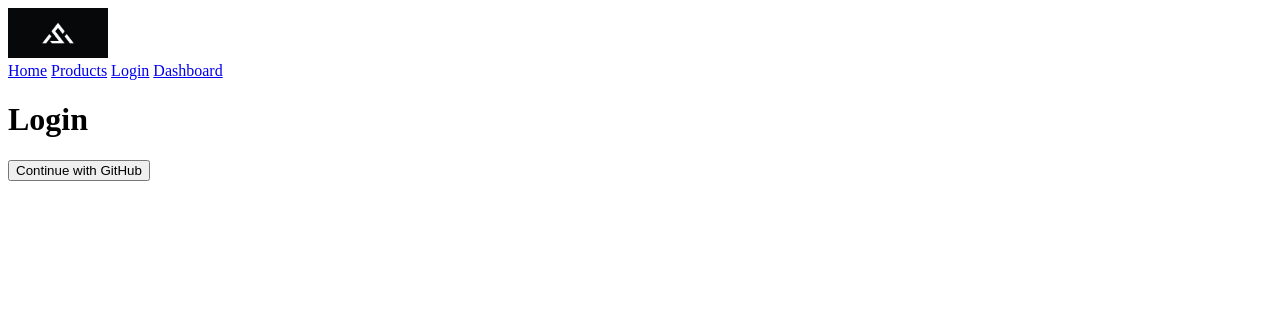
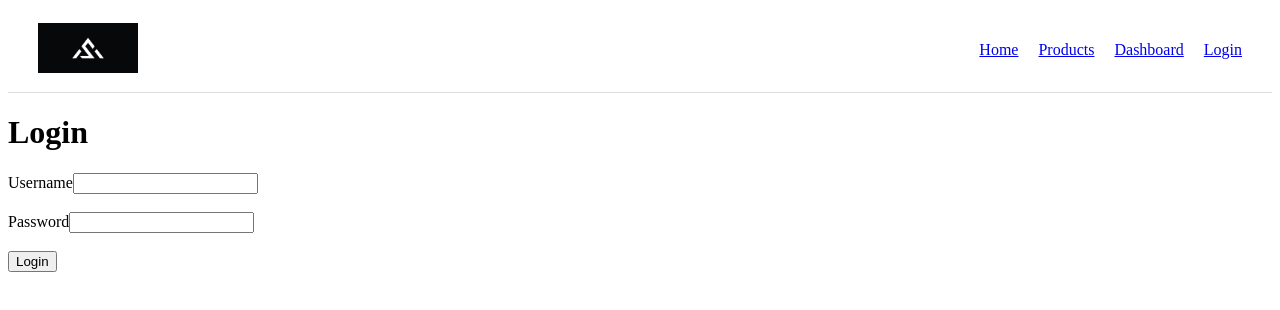
Before and after one commit to Kapil0212/nextjs-routing-task, a Next.js app: page /login in a window 1280 px wide. Shown: the top 310 px of the page. Built offline with nearby package versions, Linux system fonts and the light colour scheme; no server answers.

Commit message:
Add basic login and protect product pages

```diff
--- a/app/layout.js
+++ b/app/layout.js
@@ -1,25 +1,53 @@
 import Image from "next/image";
 import Link from "next/link";
+import { getServerSession } from "next-auth";
+import { authOptions } from "../auth";
 import Providers from "./providers";
+import LogoutButton from "./logout-button";
 
-export default function RootLayout({ children }) {
+export default async function RootLayout({ children }) {
+  const session = await getServerSession(authOptions);
+
   return (
     <html lang="en">
       <body>
         <Providers>
-          <header>
+          <header
+            style={{
+              display: "flex",
+              alignItems: "center",
+              justifyContent: "space-between",
+              padding: "15px 30px",
+              borderBottom: "1px solid #ddd",
+            }}
+          >
+            <div>
               <Image
                 src="/logo.png"
                 alt="Logo"
                 width={100}
                 height={50}
               />
+            </div>
 
-            <nav>
-              <Link href="/">Home</Link>{" "}
-              <Link href="/products">Products</Link>{" "}
-              <Link href="/login">Login</Link>{" "}
+            <nav
+              style={{
+                display: "flex",
+                gap: "20px",
+                alignItems: "center",
+              }}
+            >
+              <Link href="/">Home</Link>
+
+              <Link href="/products">Products</Link>
+
               <Link href="/dashboard">Dashboard</Link>
+
+              {session ? (
+                <LogoutButton />
+              ) : (
+                <Link href="/login">Login</Link>
+              )}
             </nav>
           </header>
 
--- a/app/login/page.js
+++ b/app/login/page.js
@@ -1,11 +1,19 @@
 "use client";
 
 import { signIn } from "next-auth/react";
+import { useState } from "react";
 
 export default function LoginPage() {
-  const handleLogin = async () => {
-    await signIn("github", {
-      callbackUrl: "/dashboard",
+  const [username, setUsername] = useState("");
+  const [password, setPassword] = useState("");
+
+  const handleLogin = async (e) => {
+    e.preventDefault();
+
+    await signIn("credentials", {
+      username,
+      password,
+      callbackUrl: "/products",
     });
   };
 
@@ -13,9 +21,31 @@ export default function LoginPage() {
     <main>
       <h1>Login</h1>
 
-      <button onClick={handleLogin}>
-        Continue with GitHub
-      </button>
+      <form onSubmit={handleLogin}>
+        <div>
+          <label>Username</label>
+          <input
+            type="text"
+            value={username}
+            onChange={(e) => setUsername(e.target.value)}
+          />
+        </div>
+
+        <br />
+
+        <div>
+          <label>Password</label>
+          <input
+            type="password"
+            value={password}
+            onChange={(e) => setPassword(e.target.value)}
+          />
+        </div>
+
+        <br />
+
+        <button type="submit">Login</button>
+      </form>
     </main>
   );
 }
--- /dev/null
+++ b/app/logout-button.js
@@ -0,0 +1,13 @@
+"use client";
+
+import { signOut } from "next-auth/react";
+
+export default function LogoutButton() {
+  return (
+    <button
+      onClick={() => signOut({ callbackUrl: "/login" })}
+    >
+      Logout
+    </button>
+  );
+}
--- a/auth.js
+++ b/auth.js
@@ -1,12 +1,41 @@
-import GitHubProvider from "next-auth/providers/github";
+import CredentialsProvider from "next-auth/providers/credentials";
 
 export const authOptions = {
   providers: [
-    GitHubProvider({
-      clientId: process.env.AUTH_GITHUB_ID,
-      clientSecret: process.env.AUTH_GITHUB_SECRET,
+    CredentialsProvider({
+      name: "Credentials",
+
+      credentials: {
+        username: {
+          label: "Username",
+          type: "text",
+        },
+        password: {
+          label: "Password",
+          type: "password",
+        },
+      },
+
+      async authorize(credentials) {
+        if (
+          credentials?.username === "admin" &&
+          credentials?.password === "12345"
+        ) {
+          return {
+            id: "1",
+            name: "Admin",
+            email: "admin@example.com",
+          };
+        }
+
+        return null;
+      },
     }),
   ],
 
   secret: process.env.NEXTAUTH_SECRET,
+
+  session: {
+    strategy: "jwt",
+  },
 };
```
Also changed, not shown: app/header.js (added, +23 -0 lines), app/products/[id]/page.js (+39 -14 lines), app/products/page.js (+13 -12 lines). Lines whose indentation alone changed are shown as unchanged.
